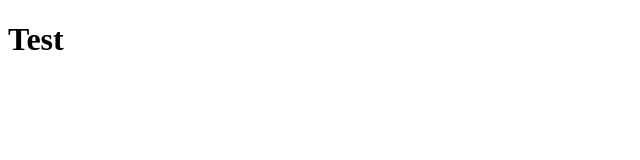
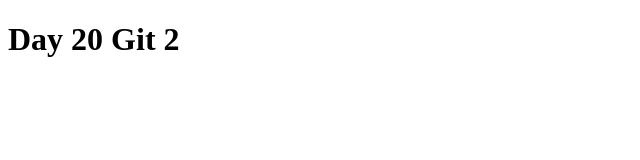
Before and after one commit to reybagaskr/exercise-day-18, a plain HTML site: page index.html in a window 1280 px wide. Shown: the whole page, without its empty margins (0-640 px from the left). Drawn offline with Linux system fonts and the light colour scheme.

Commit message:
change title

```diff
--- a/index.html
+++ b/index.html
@@ -4,9 +4,9 @@
     <meta charset="UTF-8">
     <meta http-equiv="X-UA-Compatible" content="IE=edge">
     <meta name="viewport" content="width=device-width, initial-scale=1.0">
-    <title>Document</title>
+    <title>Day 20 Git 2</title>
 </head>
 <body>
-    <h1>Test</h1>
+    <h1>Day 20 Git 2</h1>
 </body>
 </html>
```
